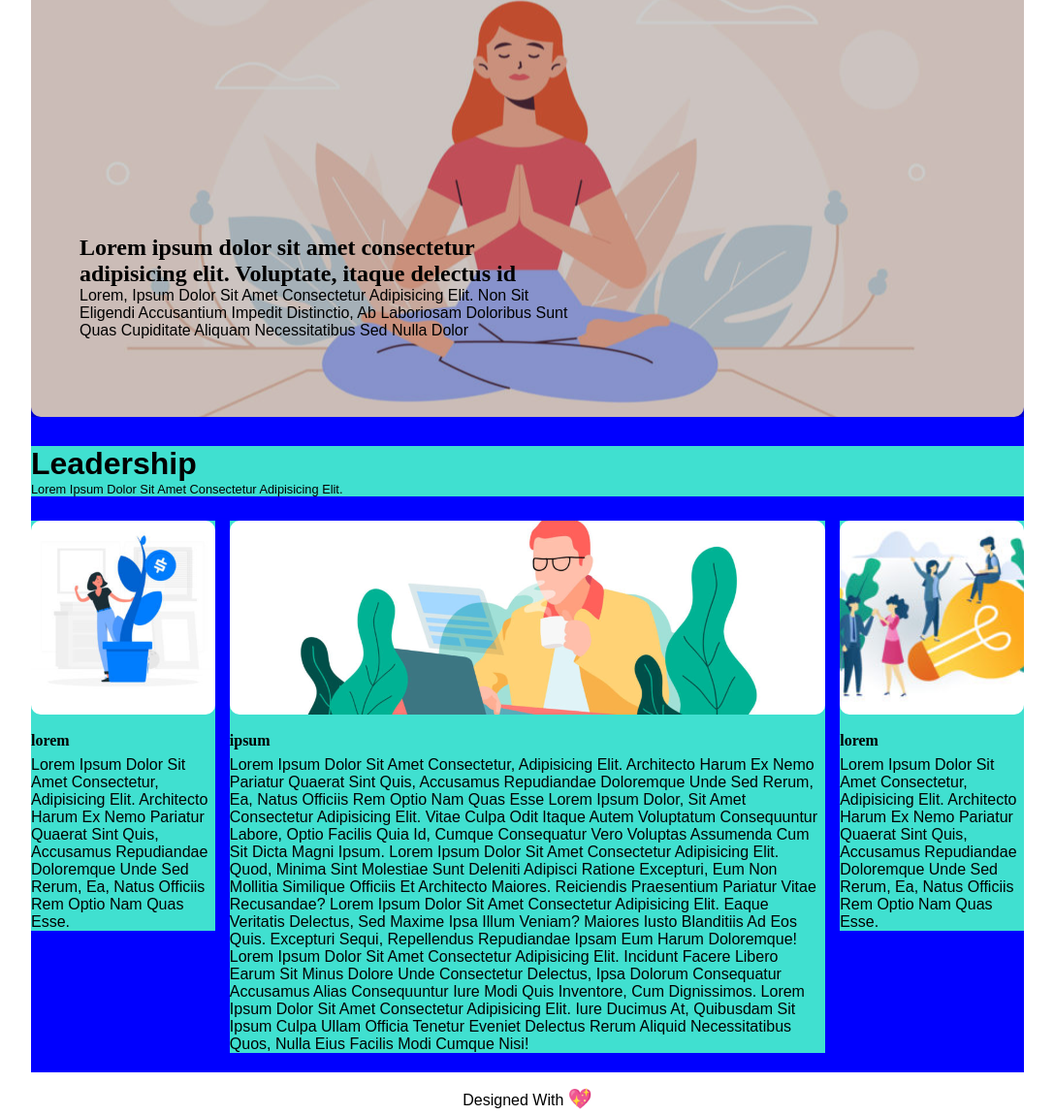
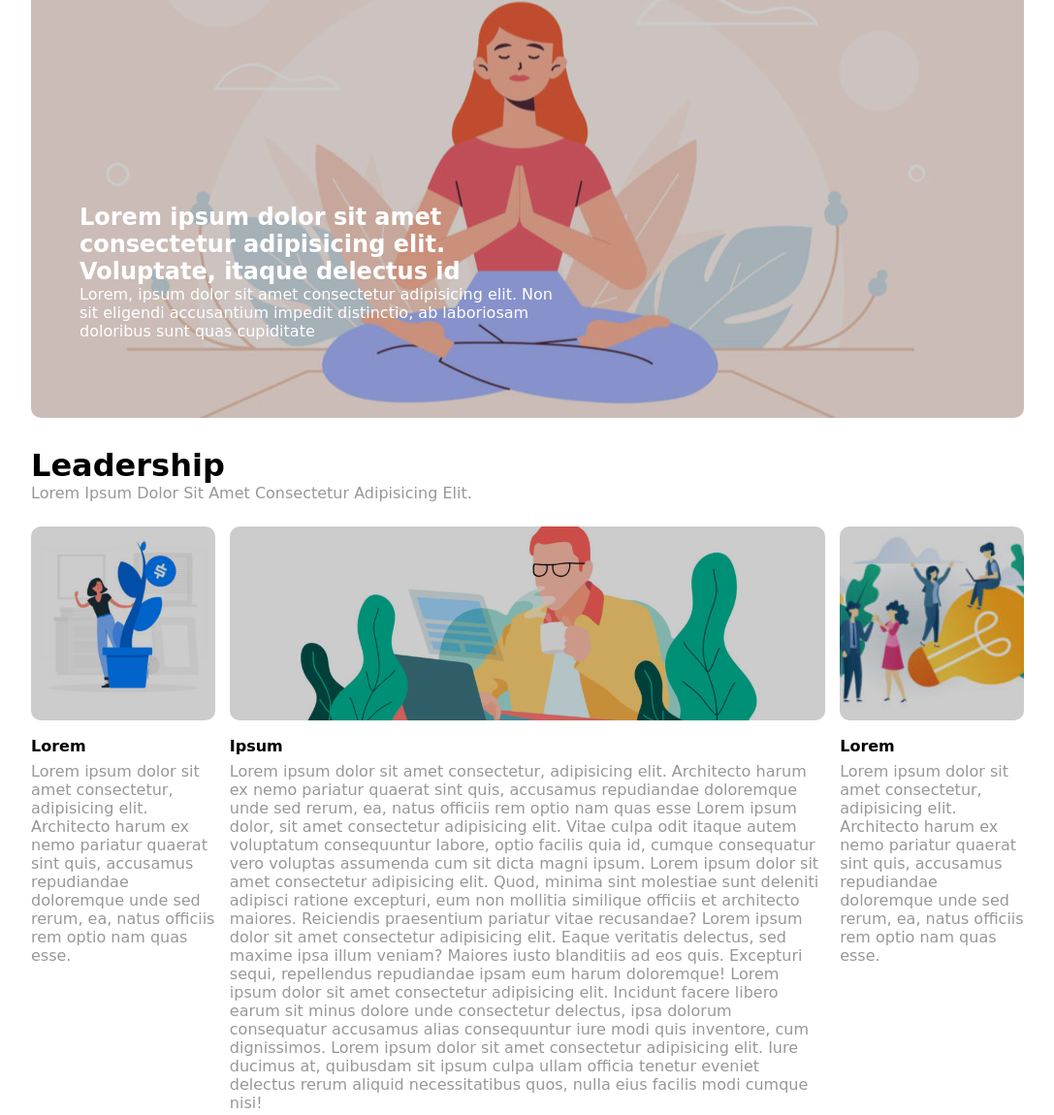
Before and after one commit to tiiaaaa/htmlcss-wp, a plain HTML site: page index.html in a window 1280 px wide. Shown: the part 248-1398 px from the top of the page at 97% size, without its empty margins (96-1183 px from the left). Drawn offline with Linux system fonts and the light colour scheme.

Commit message:
lavoro ultimato

```diff
--- a/css/style.css
+++ b/css/style.css
@@ -2,6 +2,10 @@
     box-sizing: border-box;
     margin: 0;
     padding: 0;
+}
+
+body {
+    font-family: 'Comforter Brush', cursive;
 }
 
 .box-clearfix::after {
@@ -20,7 +24,7 @@
     width: 100%;
 }
 
-/* header */
+/* Header */
 .container > .intestazione {
     margin-bottom: 30px;
 }
@@ -42,15 +46,14 @@ ul#nav-menu li {
     display: inline;
     margin-right: 20px;
     text-transform: uppercase;
-    font-family: Comic Sans MS, Comic Sans;
     font-size: 1rem;
+    color: rgba(150, 150, 150, 0.986);;
 }
 
 /* Blocchi all'interno del Main */
 .container:first-child main {
     margin-bottom: 15px;
     padding-bottom: 20px;
-    background-color: blue;
 }
 
 .jumbotron {
@@ -65,6 +68,7 @@ ul#nav-menu li {
 
 div.img-musk {
     height: 100%;
+    border-radius: 10px;
     background-color: rgba(0, 0, 0, 0.2);
 }
 
@@ -75,26 +79,28 @@ div.img-musk {
     bottom: 80px;
 }
 
-/* header del main */
+div.jumbotron-text h1, div.jumbotron-text p {
+    color: white;
+}
+
+/* Header del main */
 main .main-header {
     margin-bottom: 25px;
-    background-color: turquoise;
 }
 
-.main-header h1, p {
-    font-family: sans-serif;
+.main-header h1, .main-header p {
     text-transform: capitalize;
 }
 
 .main-header p {
-    font-size: 0.8rem;
+    font-size: 1rem;
+    color: rgba(150, 150, 150, 0.986);
 }
 
-/* blocchi aside e artcle */
+/* Blocchi aside e artcle */
 main .aside-block {
     width: calc(20% - 15px);
     float: left;
-    background-color: turquoise;
 }
 
 div.block-img {
@@ -116,16 +122,20 @@ div.text-wrap {
     padding-top: 0.7rem;
 }
 
-.text-wrap h4 {
+div.text-wrap h4 {
     line-height: 2rem;
+    text-transform: capitalize;
 }
 
-/* blocco centrale article */
+div.text-wrap p {
+    color: rgba(150, 150, 150, 0.986);
+}
+
+/* Blocco centrale article */
 main .article-block {
     width: 60%;
     margin: 0 15px;
     float: left;
-    background-color: turquoise;
 }
 
 div.article-img {
@@ -138,7 +148,7 @@ div.article-img {
 
 footer p {
     font-size: 1rem;
-
+    text-transform: capitalize;
 }
 
 footer #heart {
--- a/index.html
+++ b/index.html
@@ -5,6 +5,7 @@
     <meta http-equiv="X-UA-Compatible" content="IE=edge">
     <meta name="viewport" content="width=device-width, initial-scale=1.0">
     <link rel="stylesheet" href="css/style.css">
+    <link rel="preconnect" href="https://fonts.googleapis.com">
     <title>Struttura WP</title>
 </head>
 <body>
@@ -31,22 +32,22 @@
 
         </header>
 
-
+        <!-- Corpo del Documento -->
         <main class="block-widht">
-
+            <!-- Immagine principale con testo sevrapposto -->
             <section class="block-widht jumbotron">
 
                 <div class="img-musk"></div>
                 <div class="jumbotron-text">
-                    <h2>
+                    <h1>
                         Lorem ipsum dolor sit amet consectetur adipisicing elit. Voluptate, itaque delectus id
-                    </h2>
+                    </h1>
                     <p>
-                        Lorem, ipsum dolor sit amet consectetur adipisicing elit. Non sit eligendi accusantium impedit distinctio, ab laboriosam doloribus sunt quas cupiditate aliquam necessitatibus sed nulla dolor
+                        Lorem, ipsum dolor sit amet consectetur adipisicing elit. Non sit eligendi accusantium impedit distinctio, ab laboriosam doloribus sunt quas cupiditate
                     </p>
                 </div>
             </section>
-
+            <!-- Intestazione all'interno del main -->
             <header class="block-widh main-header" >
                 <h1>
                     leadership
@@ -55,13 +56,14 @@
                     Lorem ipsum dolor sit amet consectetur adipisicing elit.
                 </p>
             </header>
-
+            <!-- Box che contiene gli elementi flottati -->
             <div class="box-clearfix">
-
+                <!-- Barra Sinistra -->
                 <aside class="aside-block">
 
-                    <div class="img-musk"></div>
-                    <div class="block-img" id="left-img"></div>
+                    <div class="block-img" id="left-img">
+                        <div class="img-musk"></div>
+                    </div>
 
                     <div class="text-wrap">
                         <h4>lorem</h4>
@@ -71,9 +73,11 @@
                     </div>
 
                 </aside>
-
+                <!-- Blocco centrale  -->
                 <article class="article-block">
-                    <div class="block-img article-img"></div>
+                    <div class="block-img article-img">
+                        <div class="img-musk"></div>
+                    </div>
 
                     <div class="text-wrap">
                         <h4>ipsum</h4>
@@ -87,9 +91,11 @@
                         </p>
                     </div>
                 </article>
-
+                <!-- Barra destra -->
                 <aside class="aside-block">
-                    <div class="block-img" id="right-img"></div>
+                    <div class="block-img" id="right-img">
+                        <div class="img-musk"></div>
+                    </div>
 
                     <div class="text-wrap">
                         <h4>lorem</h4>
@@ -102,7 +108,7 @@
             </div>
 
         </main>
-
+        <!-- Blocco finale  -->
         <footer class="block-widht" >
             <div>
                 <p>
@@ -111,8 +117,6 @@
             </div>
 
         </footer>
-
-
     </div>
 
 </body>
```
